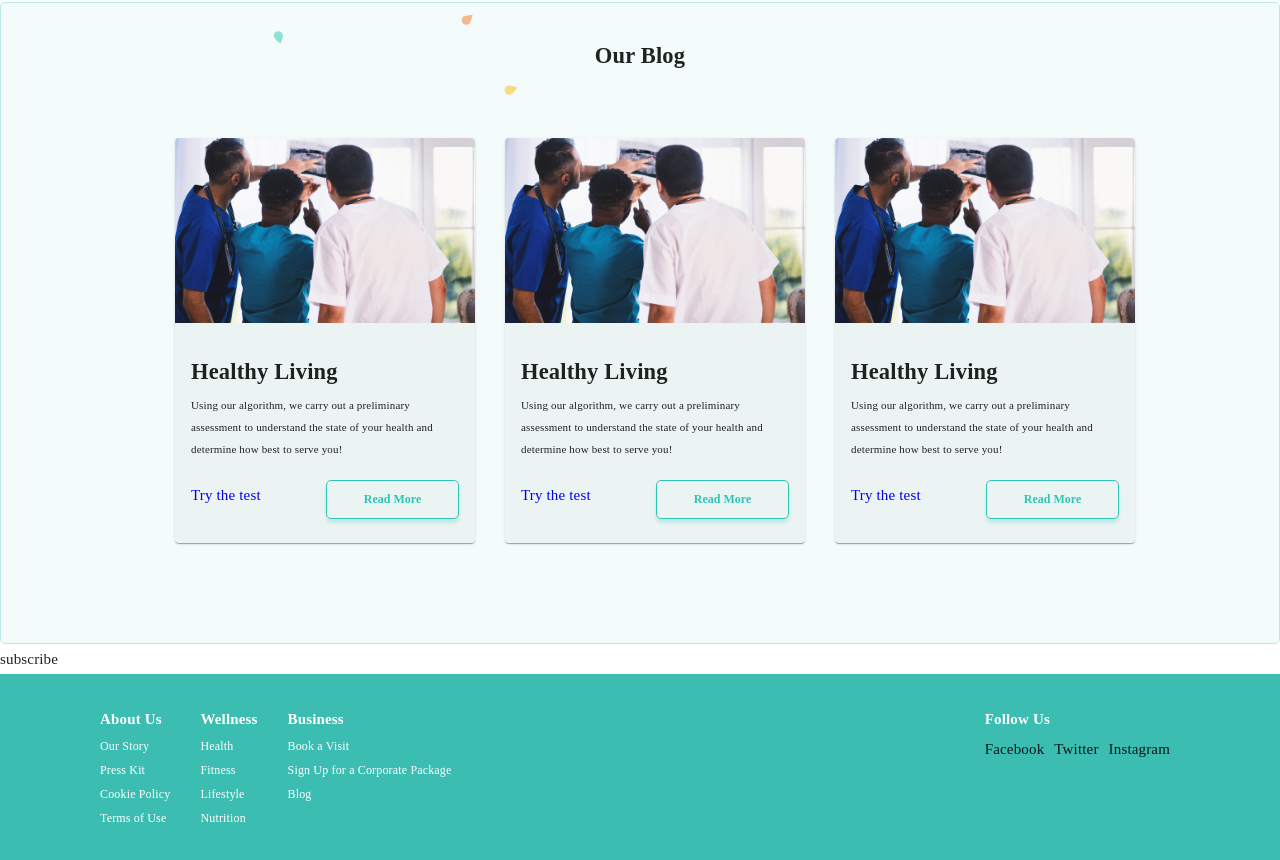
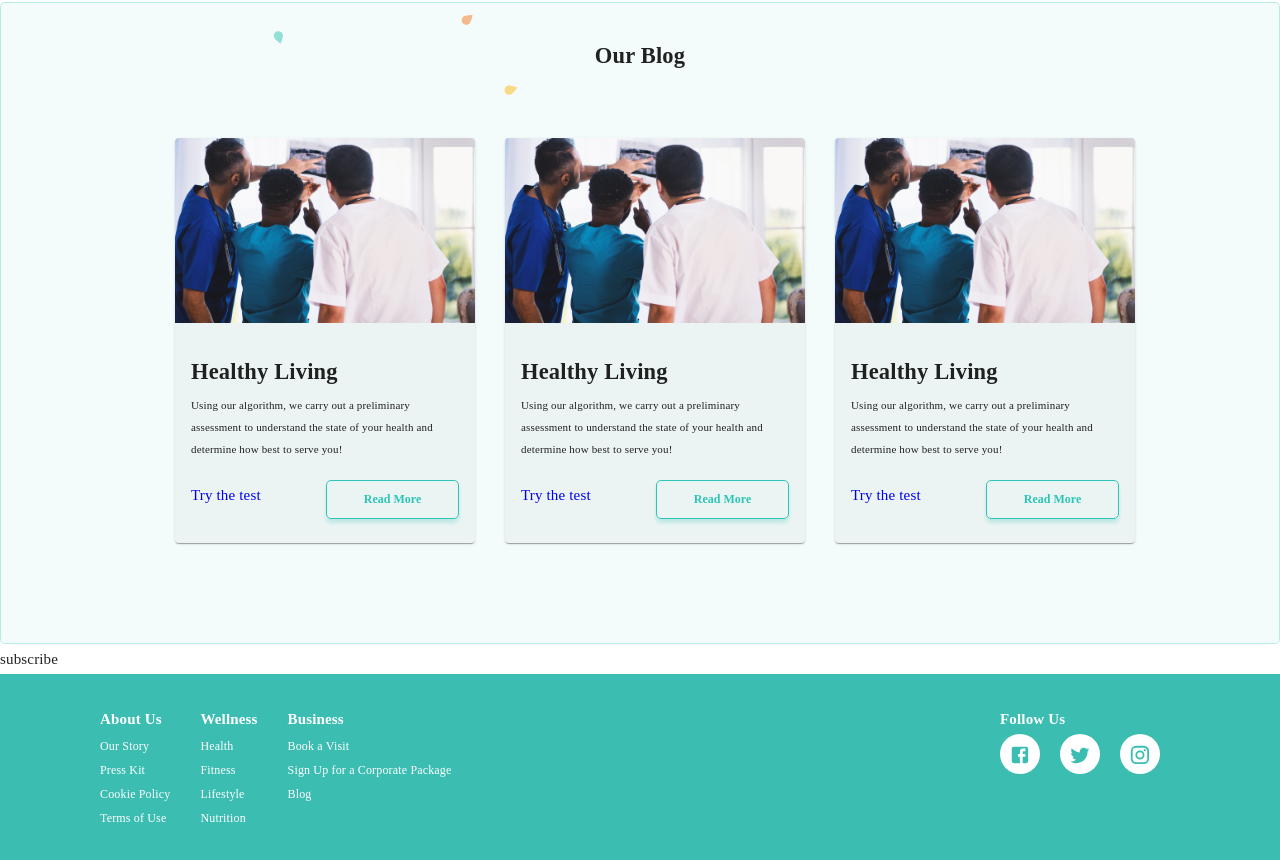
Before and after one commit to Kaeyz/react-app, a React (Create React App) app: page / in a window 1280 px wide. Shown: the part 3612-4472 px from the top of the page. Built offline with nearby package versions, Linux system fonts and the light colour scheme.

Commit message:
ADD: footer styling complete

```diff
--- a/src/components/layouts/appLayout/Footer.js
+++ b/src/components/layouts/appLayout/Footer.js
@@ -2,6 +2,10 @@
 import React from 'react';
 import styled from 'styled-components';
 import { Link } from 'react-router-dom';
+import { Avatar } from '@material-ui/core';
+import FacebookIcon from '@material-ui/icons/Facebook';
+import TwitterIcon from '@material-ui/icons/Twitter';
+import InstagramIcon from '@material-ui/icons/Instagram';
 //import PropTypes from 'prop-types';
 
 const Wrapper = styled.div`
@@ -41,8 +45,10 @@ const Wrapper = styled.div`
 		flex-wrap: wrap;
 	}
 	.social {
-		margin-right: 1rem;
+		margin-right: 2rem;
 		margin-bottom: 1rem;
+		background-color: ${props => props.theme.color.white};
+		color: ${props => props.theme.color.green};
 	}
 `;
 
@@ -79,9 +85,15 @@ export default function Footer() {
 			<div>
 				<h5 className="footer_nav_header">Follow Us</h5>
 				<div className="socials">
-					<div className="social">Facebook</div>
-					<div className="social">Twitter</div>
-					<div className="social">Instagram</div>
+					<Avatar className="social">
+						<FacebookIcon fontSize="large"/>
+					</Avatar>
+					<Avatar className="social">
+						<TwitterIcon fontSize="large" />
+					</Avatar>
+					<Avatar className="social">
+						<InstagramIcon fontSize="large"/>
+					</Avatar>
 				</div>
 			</div>
 
```
